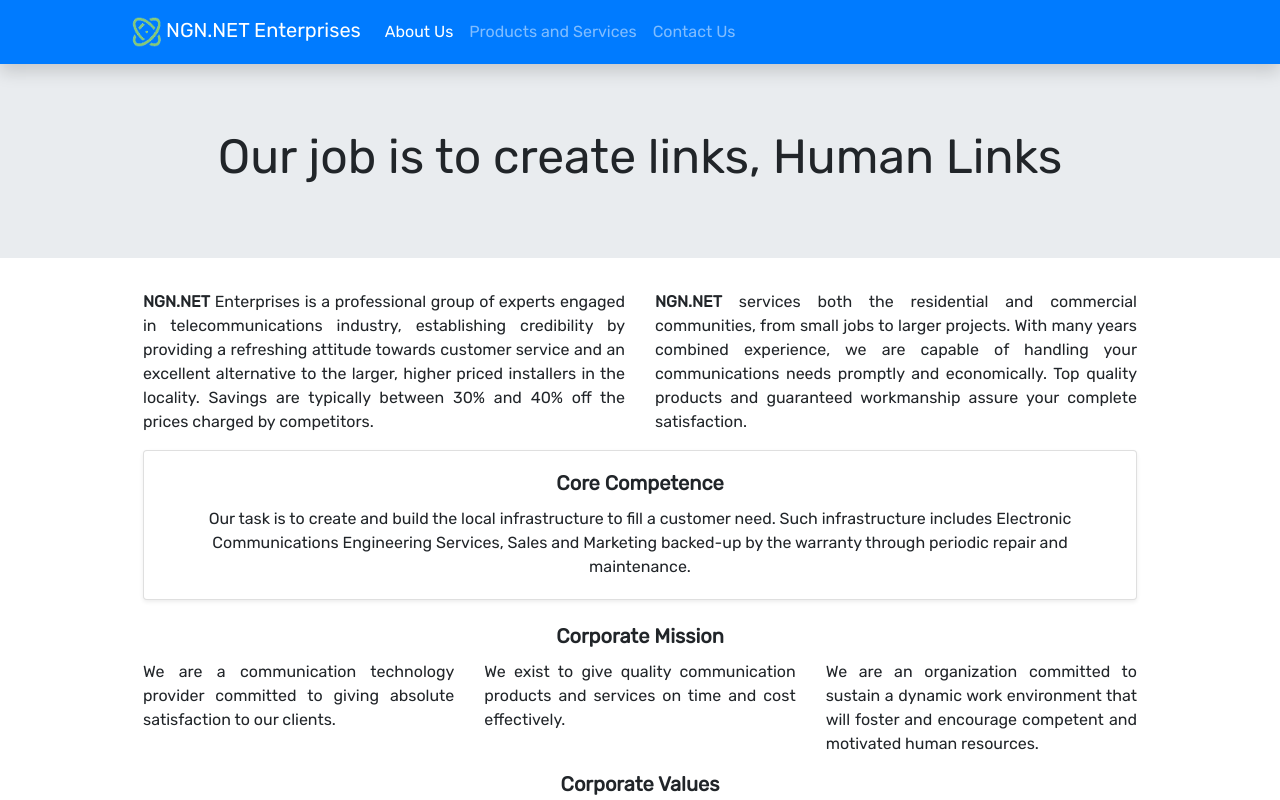
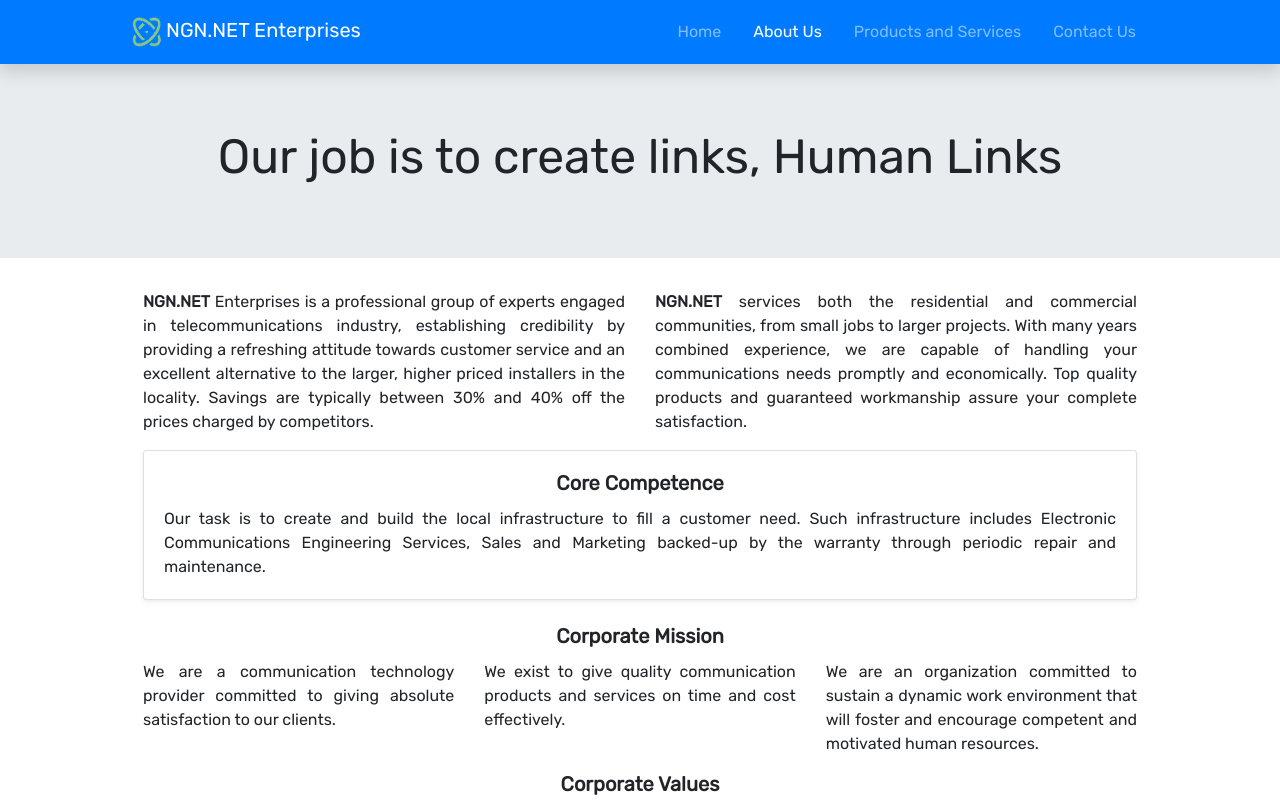
Before and after one commit to SLeoooR/NGN-Website, a plain HTML site: page aboutus.html in a window 1280 px wide. Shown: the top 800 px of the page. Drawn offline with nearby package versions, Linux system fonts and the light colour scheme.

Commit message:
Revised navbar alignments, made core-competence text body justified

```diff
--- a/aboutus.html
+++ b/aboutus.html
@@ -27,7 +27,7 @@
     </head>
     <body>
         <!-- Navbar -->
-        <nav class="shadow navbar navbar-expand-md navbar-dark bg-primary">
+        <nav class="shadow navbar navbar-expand-lg navbar-dark bg-primary">
             <a class="navbar-brand" href="index.html"><img src="pics\ngnlogoo.png" width="38" height="38" />NGN.NET Enterprises</a>
             <button
                 class="navbar-toggler"
@@ -41,14 +41,18 @@
                 <span class="navbar-toggler-icon"></span>
             </button>
             <div class="collapse navbar-collapse" id="navbarText">
+                <ul class="navbar-nav mr-auto"></ul>
                 <ul class="navbar-nav">
-                    <li class="nav-item active">
+                    <li class="nav-item px-2">
+                        <a class="nav-link" href="index.html">Home</a>
+                    </li>
+                    <li class="nav-item active px-2">
                         <a class="nav-link" href="aboutus.html">About Us</a>
                     </li>
-                    <li class="nav-item">
+                    <li class="nav-item px-2">
                         <a class="nav-link" href="products.html">Products and Services</a>
                     </li>
-                    <li class="nav-item">
+                    <li class="nav-item px-2">
                         <a class="nav-link" href="contactus.html">Contact Us</a>
                     </li>
                 </ul>
@@ -80,7 +84,7 @@
             <div class="container-fluid text-center mb-4">
                 <div class="card card-body shadow-sm">
                     <h5 class="card-title font-weight-bold">Core Competence</h5>
-                    <p class="card-text">
+                    <p class="card-text text-justify">
                         Our task is to create and build the local infrastructure to fill a customer need. Such infrastructure includes Electronic Communications
                         Engineering Services, Sales and Marketing backed-up by the warranty through periodic repair and maintenance.
                     </p>
```
Also changed, not shown: contactus.html (+8 -4 lines), index.html (+9 -5 lines), products.html (+8 -4 lines).
